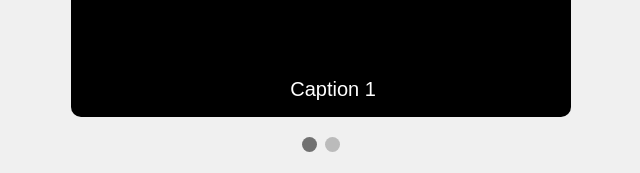
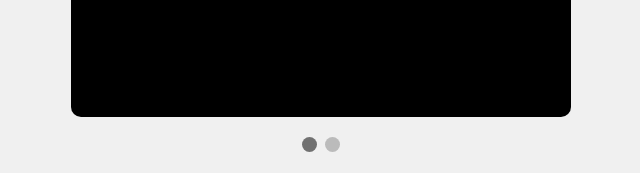
Before and after one commit to weihangzheng/surpise, a plain HTML site: page index.html in a window 1280 px wide. Shown: the part 914-1087 px from the top of the page, 319-959 px from the left. Drawn offline with Linux system fonts and the light colour scheme.

Commit message:
removed captions

```diff
--- a/index.html
+++ b/index.html
@@ -74,11 +74,9 @@
     <!-- Add your slides here -->
     <div class="slides">
         <img src="images/pic1.jpg" alt="Picture 1">
-        <div class="caption">Caption 1</div>
     </div>
     <div class="slides">
         <img src="images/pic2.jpg" alt="Picture 2">
-        <div class="caption">Caption 2</div>
     </div>
     <!-- Add more slides as needed -->
 </div>
```
